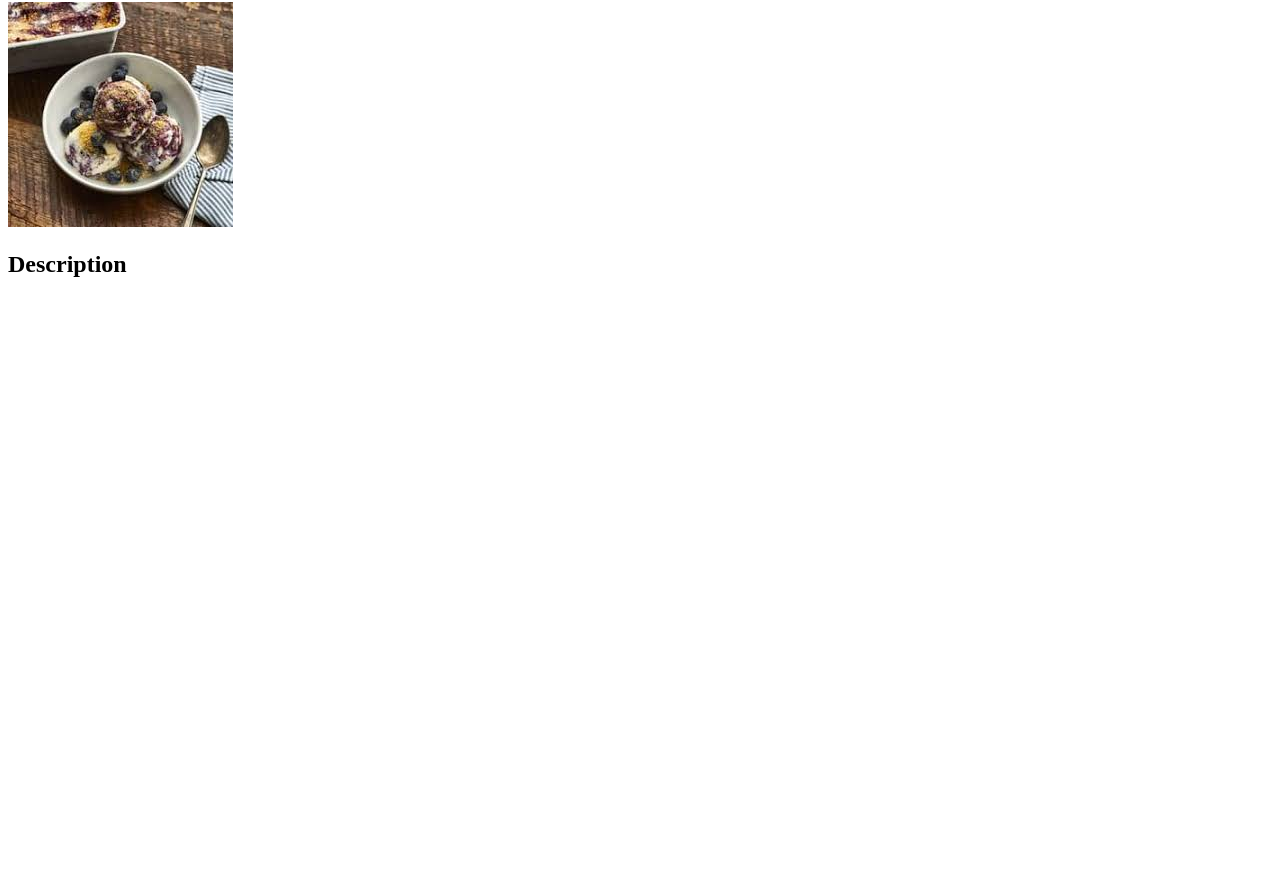
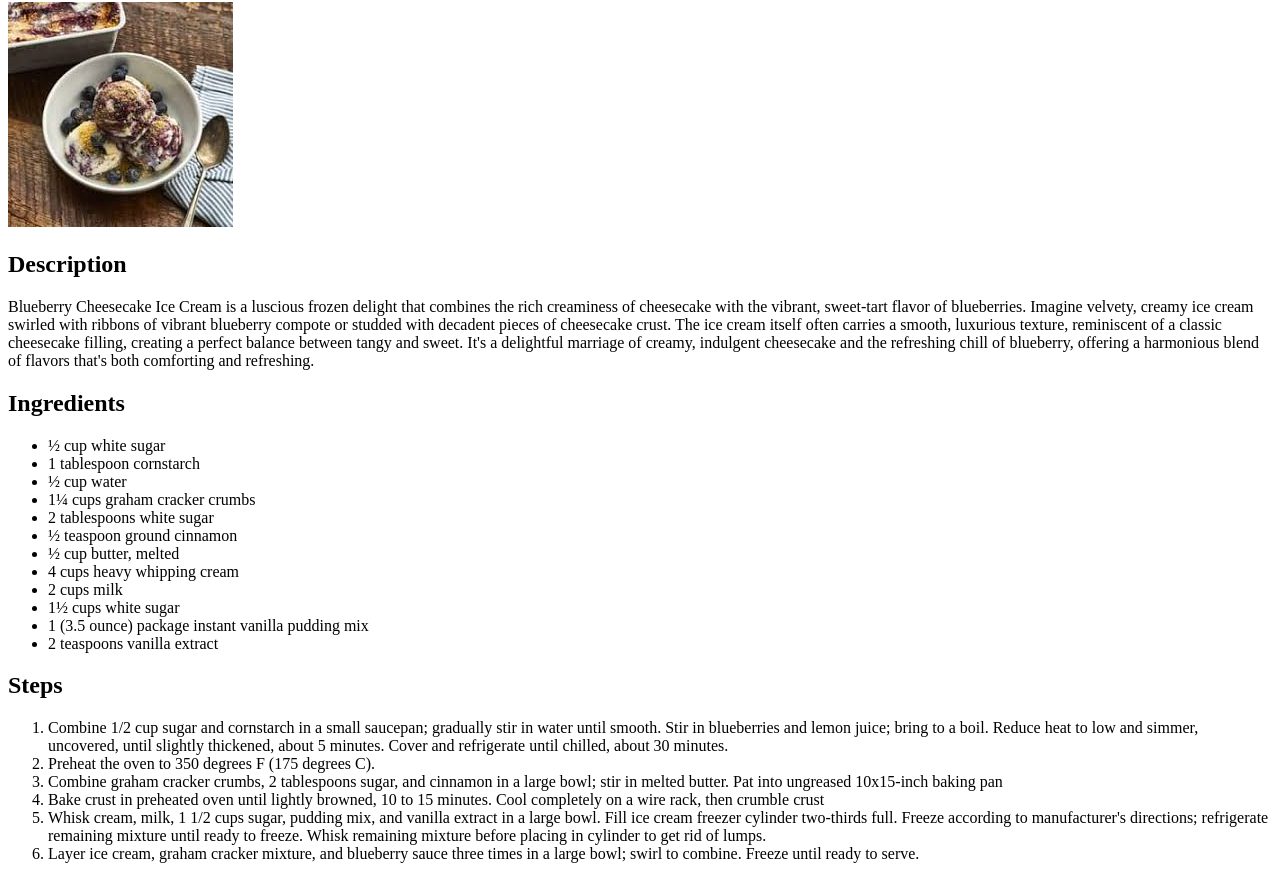
Before and after one commit to Hinjikani/odin-recipes, a plain HTML site: page Recipes/Blueberry Cheese Cake Ice Cream.html in a window 1280 px wide. Shown: the part 78-957 px from the top of the page. Before the commit the page ends 800 px from the top, so only its background shows below. Drawn offline with Linux system fonts and the light colour scheme.

Commit message:
Complete Blueberry Cheesecake Ice Cream page Link index to Blueberry Cheese Ice Cream page

```diff
--- a/Recipes/Blueberry Cheese Cake Ice Cream.html
+++ b/Recipes/Blueberry Cheese Cake Ice Cream.html
@@ -9,5 +9,32 @@
     <h1>Blueberry Cheesecake Ice Cream</h1>
     <img src="./RecipesPicture/BlueberryCheeseCakeIceCream.jpg">
     <h2>Description</h2>
+        <p>
+            Blueberry Cheesecake Ice Cream is a luscious frozen delight that combines the rich creaminess of cheesecake with the vibrant, sweet-tart flavor of blueberries. Imagine velvety, creamy ice cream swirled with ribbons of vibrant blueberry compote or studded with decadent pieces of cheesecake crust. The ice cream itself often carries a smooth, luxurious texture, reminiscent of a classic cheesecake filling, creating a perfect balance between tangy and sweet. It's a delightful marriage of creamy, indulgent cheesecake and the refreshing chill of blueberry, offering a harmonious blend of flavors that's both comforting and refreshing.
+        </p>
+    <h2>Ingredients</h2>
+        <ul>
+            <li>½ cup white sugar</li>
+            <li>1 tablespoon cornstarch</li>
+            <li>½ cup water</li>
+            <li>1¼ cups graham cracker crumbs</li>
+            <li>2 tablespoons white sugar</li>
+            <li>½ teaspoon ground cinnamon</li>
+            <li>½ cup butter, melted</li>
+            <li>4 cups heavy whipping cream</li>
+            <li>2 cups milk</li>
+            <li>1½ cups white sugar</li>
+            <li>1 (3.5 ounce) package instant vanilla pudding mix</li>
+            <li>2 teaspoons vanilla extract</li>
+        </ul>
+    <h2>Steps</h2>
+        <ol>
+            <li>Combine 1/2 cup sugar and cornstarch in a small saucepan; gradually stir in water until smooth. Stir in blueberries and lemon juice; bring to a boil. Reduce heat to low and simmer, uncovered, until slightly thickened, about 5 minutes. Cover and refrigerate until chilled, about 30 minutes.</li>
+            <li>Preheat the oven to 350 degrees F (175 degrees C).</li>
+            <li>Combine graham cracker crumbs, 2 tablespoons sugar, and cinnamon in a large bowl; stir in melted butter. Pat into ungreased 10x15-inch baking pan</li>
+            <li>Bake crust in preheated oven until lightly browned, 10 to 15 minutes. Cool completely on a wire rack, then crumble crust</li>
+            <li>Whisk cream, milk, 1 1/2 cups sugar, pudding mix, and vanilla extract in a large bowl. Fill ice cream freezer cylinder two-thirds full. Freeze according to manufacturer's directions; refrigerate remaining mixture until ready to freeze. Whisk remaining mixture before placing in cylinder to get rid of lumps.</li>
+            <li>Layer ice cream, graham cracker mixture, and blueberry sauce three times in a large bowl; swirl to combine. Freeze until ready to serve.</li>
+        </ol>
 </body>
 </html>
```
Also changed, not shown: index.html (+1 -0 lines).
